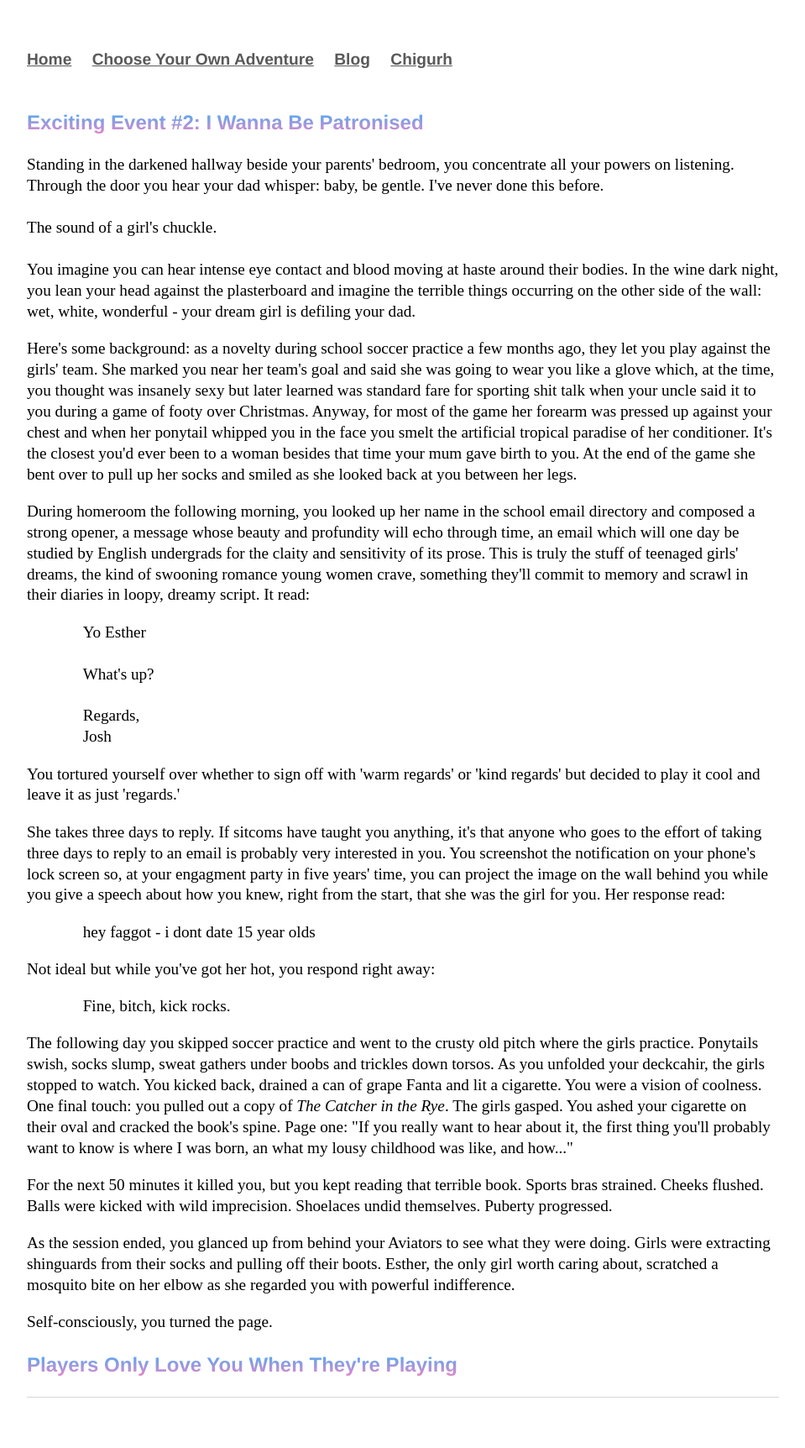
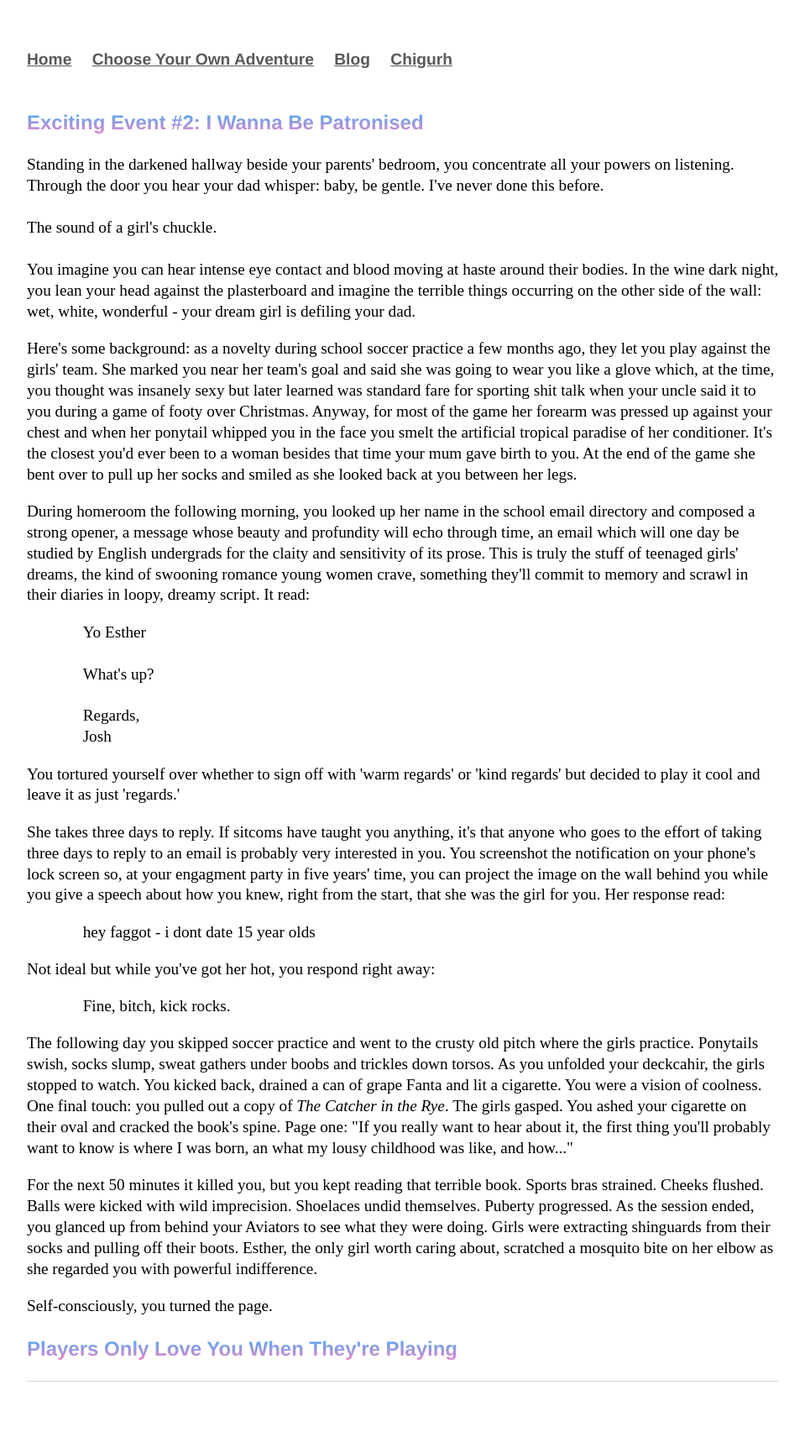
Before and after one commit to Pinelife/pinelife.github.io, a Jekyll site: the page built from Hellhole/excitingevent2.html, in a window 1280 px wide. Shown: the whole page at 84% size, without its empty margins (160-1119 px from the left). Built offline with Jekyll 4.4.1, drawn with Linux system fonts in a browser that asks for light colours.

Commit message:
Update excitingevent2.html

```diff
--- a/Hellhole/excitingevent2.html
+++ b/Hellhole/excitingevent2.html
@@ -64,11 +64,9 @@ of grape Fanta and lit a cigarette. You were a vision of coolness. One final tou
   The girls gasped. You ashed your cigarette on their oval and cracked the book's spine. Page one: "If you really want to hear about it,
 the first thing you'll probably want to know is where I was born, an what my lousy childhood was like, and how..."
 </p>
-<p>For the next 50 minutes it killed you, but you kept reading that
-terrible book. Sports bras strained. Cheeks flushed. Balls were kicked with wild imprecision. Shoelaces undid themselves. Puberty progressed.
-</p>
-<p>
-As the session ended, you glanced up from behind your Aviators to see what they were doing. Girls were extracting shinguards from their
+<p>For the next 50 minutes it killed you, but you kept reading that terrible book. Sports bras strained. Cheeks flushed.
+Balls were kicked with wild imprecision. Shoelaces undid themselves. Puberty progressed. As the session ended,
+you glanced up from behind your Aviators to see what they were doing. Girls were extracting shinguards from their
 socks and pulling off their boots. Esther, the only girl worth caring about, scratched a mosquito bite on her elbow as she
  regarded you with powerful indifference.
 </p>
```
